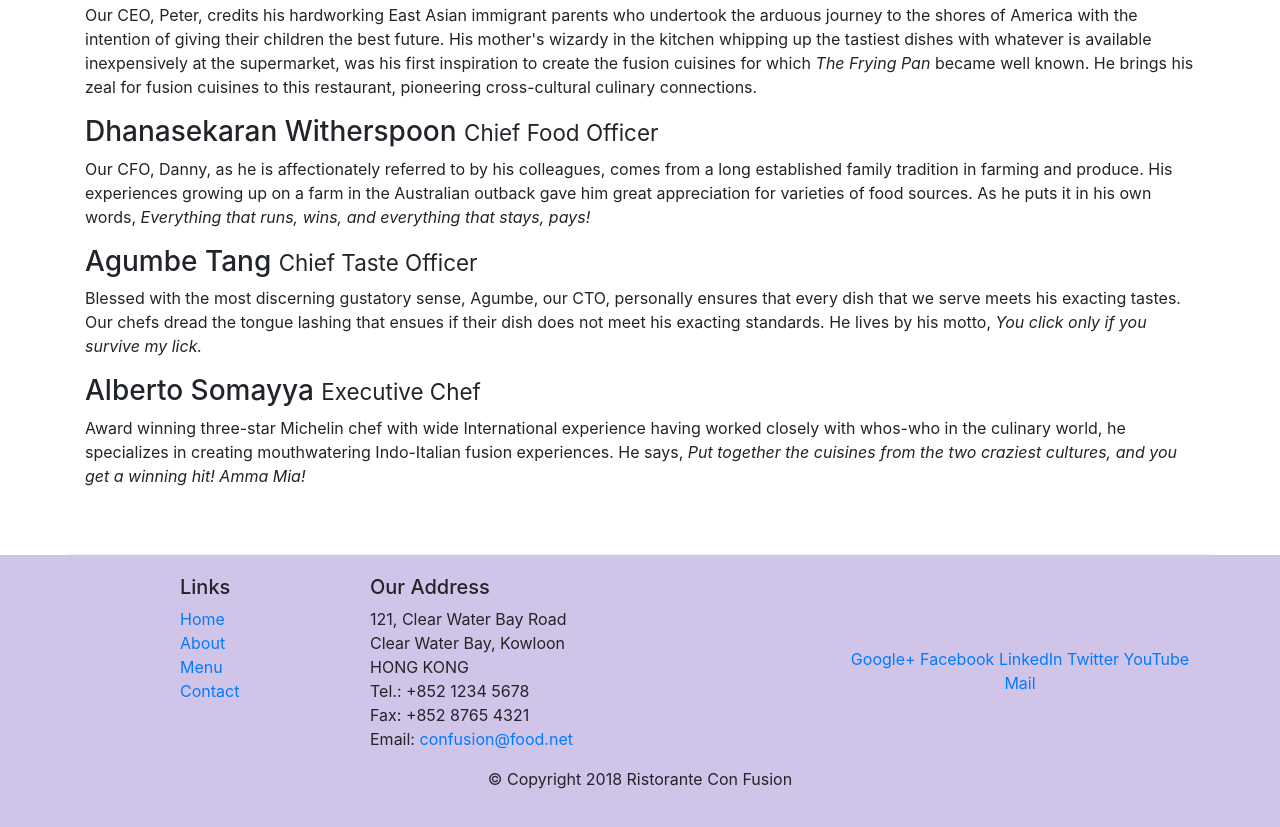
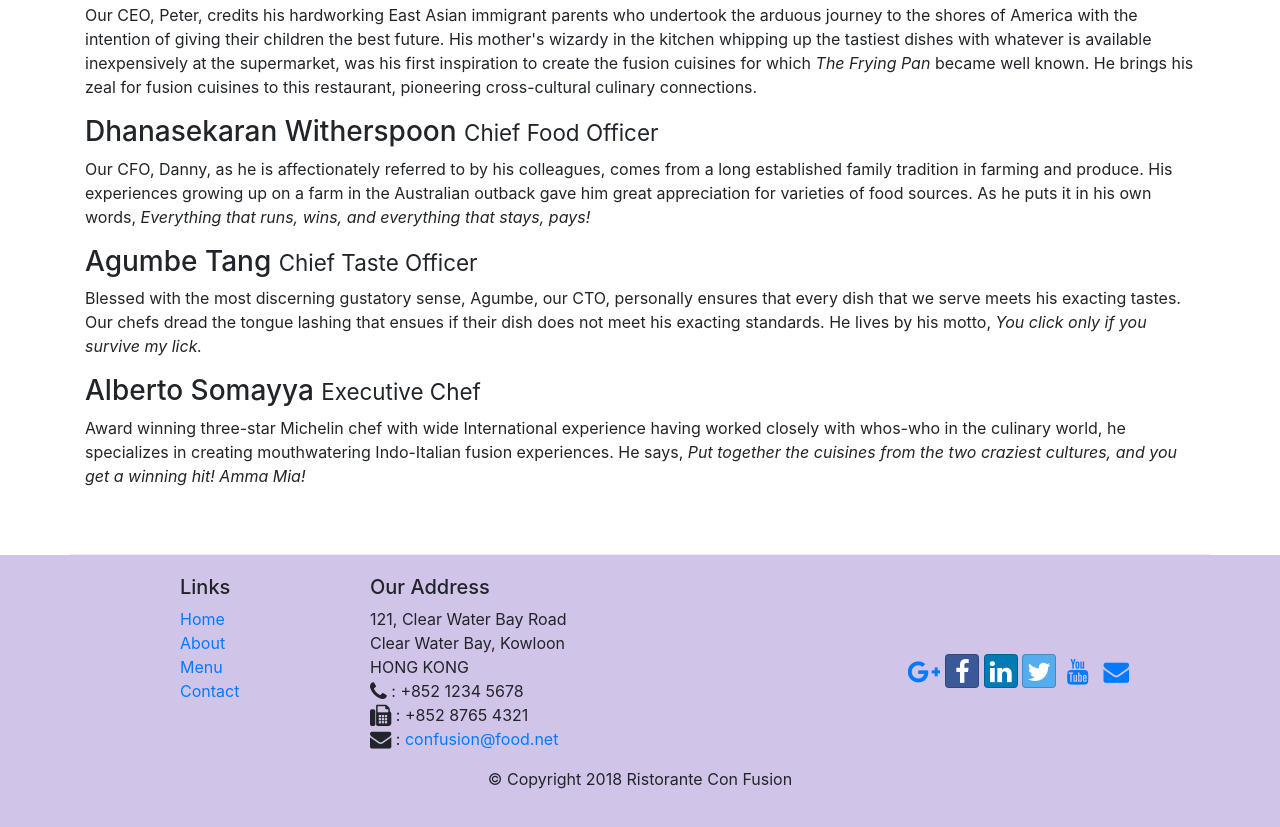
Before and after one commit to Masoud-Mir/bootstrap, a website: page aboutus.html in a window 1280 px wide. Shown: the part 995-1822 px from the top of the page. Drawn offline with nearby package versions, Linux system fonts and the light colour scheme.

Commit message:
Icon Fonts

```diff
--- a/aboutus.html
+++ b/aboutus.html
@@ -11,6 +11,8 @@
 
     <!-- Bootstrap CSS -->
     <link rel="stylesheet" href="node_modules/bootstrap/dist/css/bootstrap.min.css">
+    <link rel="stylesheet" href="node_modules/font-awesome/css/font-awesome.min.css">
+    <link rel="stylesheet" href="node_modules/bootstrap-social/bootstrap-social.css">
     <link rel="stylesheet" href="css/styles.css">
 
 </head>
@@ -24,10 +26,10 @@
             </button>
             <div class=" collapse navbar-collapse" id="navbar">
                 <ol class=" navbar-nav mr-auto">
-                    <li class=" nav-item"><a href="index.html" class="nav-link">Home</a></li>
-                    <li class=" nav-item"><a href="#" class="nav-link active">About</a></li>
-                    <li class=" nav-item"><a href="#" class="nav-link">Menu</a></li>
-                    <li class=" nav-item"><a href="#" class="nav-link">Contact</a></li>
+                    <li class=" nav-item"><a href="index.html" class="nav-link"><i class=" fa fa-home fa-lg"></i> Home</a></li>
+                    <li class=" nav-item"><a href="#" class="nav-link active"><i class=" fa fa-info fa-lg"></i> About</a></li>
+                    <li class=" nav-item"><a href="#" class="nav-link"><i class=" fa fa-list fa-lg"></i> Menu</a></li>
+                    <li class=" nav-item"><a href="#" class="nav-link"><i class=" fa fa-address-card fa-lg"></i> Contact</a></li>
                 </ol>
             </div>
         </div>
@@ -110,19 +112,19 @@
 		              121, Clear Water Bay Road<br>
 		              Clear Water Bay, Kowloon<br>
 		              HONG KONG<br>
-		              Tel.: +852 1234 5678<br>
-		              Fax: +852 8765 4321<br>
-		              Email: <a href="mailto:confusion@food.net">confusion@food.net</a>
+		              <i class=" fa fa-phone fa-lg"></i> : +852 1234 5678<br>
+		              <i class=" fa fa-fax fa-lg"></i> : +852 8765 4321<br>
+		              <i class=" fa fa-envelope fa-lg"></i> : <a href="mailto:confusion@food.net">confusion@food.net</a>
 		           </address>
                 </div>
                 <div class="col-12 col-sm-4 align-self-center">
                     <div class="text-center">
-                        <a href="http://google.com/+">Google+</a>
-                        <a href="http://www.facebook.com/profile.php?id=">Facebook</a>
-                        <a href="http://www.linkedin.com/in/">LinkedIn</a>
-                        <a href="http://twitter.com/">Twitter</a>
-                        <a href="http://youtube.com/">YouTube</a>
-                        <a href="mailto:">Mail</a>
+                        <a class=" btn btn-social-icon btn-goole" href="http://google.com/+"><i class=" fa fa-google-plus fa-lg"></i></a>
+                        <a class=" btn btn-social-icon btn-facebook" href="http://www.facebook.com/profile.php?id="><i class=" fa fa-facebook fa-lg"></i></a>
+                        <a class=" btn btn-social-icon btn-linkedin" href="http://www.linkedin.com/in/"><i class=" fa fa-linkedin fa-lg"></i></a>
+                        <a class=" btn btn-social-icon btn-twitter" href="http://twitter.com/"><i class=" fa fa-twitter fa-lg"></i></a>
+                        <a class=" btn btn-social-icon btn-youtube" href="http://youtube.com/"><i class=" fa fa-youtube fa-lg"></i></a>
+                        <a class=" btn btn-social-icon" href="mailto:"><i class=" fa fa-envelope fa-lg"></i></a>
                     </div>
                 </div>
             </div>
--- a/package.json
+++ b/package.json
@@ -15,6 +15,8 @@
   },
   "dependencies": {
     "bootstrap": "^4.0.0",
+    "bootstrap-social": "^5.1.1",
+    "font-awesome": "^4.7.0",
     "jquery": "^3.3.1",
     "popper.js": "^1.12.9"
   }
```
Also changed, not shown: index.html (+15 -13 lines), 1 other file.
